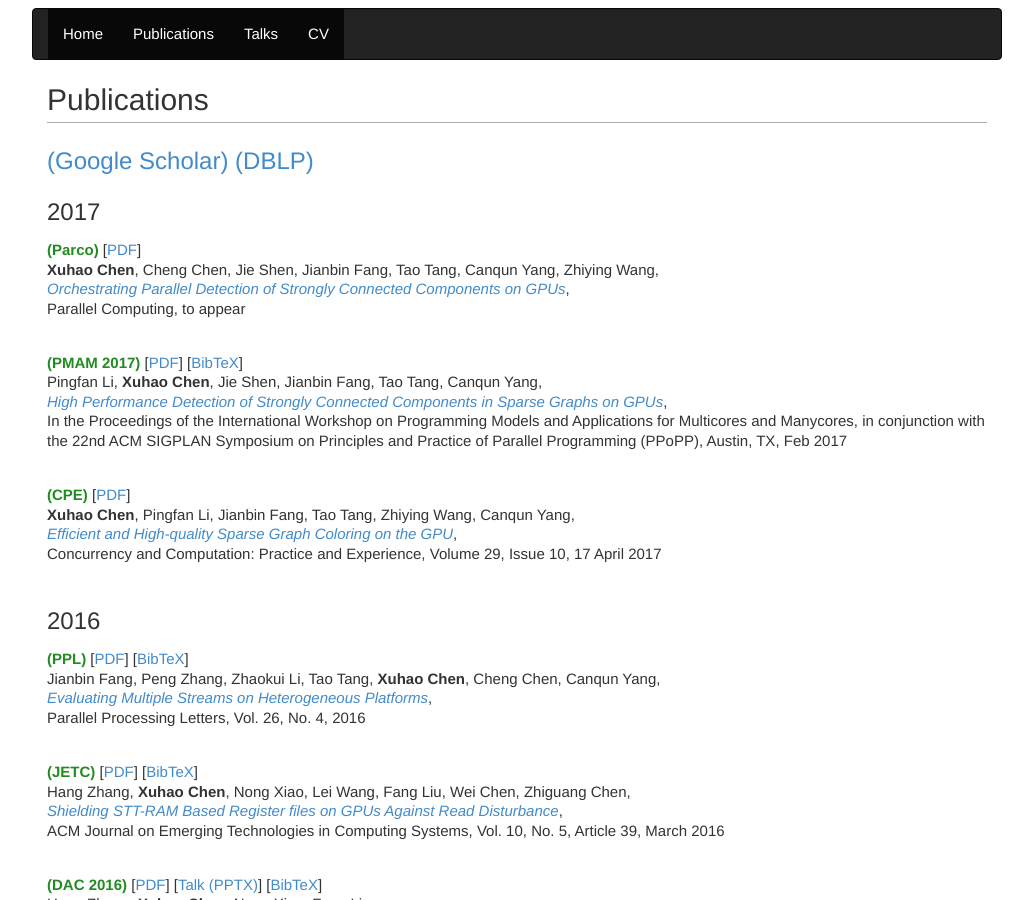
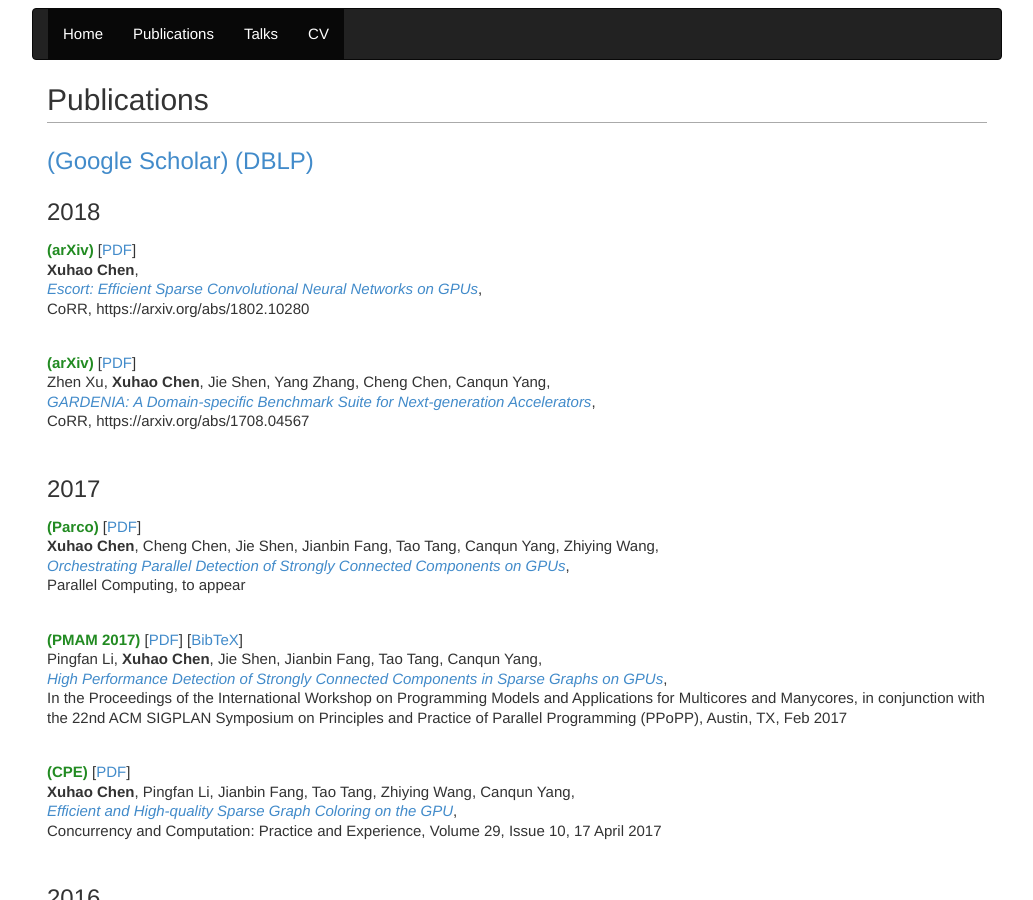
Before and after one commit to chenxuhao/chenxuhao.github.io, a Jekyll site: the page built from pubs.html, in a window 1280 px wide and 900 px high. Shown: the whole window, without its empty margins (123-1156 px from the left). Built offline with Jekyll 4.4.1, drawn with Linux system fonts in a browser that asks for light colours; some of the changed text lies outside the part shown.

Commit message:
update cv and pubs

```diff
--- a/_layouts/default.html
+++ b/_layouts/default.html
@@ -26,7 +26,7 @@
 			{{ content }}
 			<div id="footer">
 				<div id="footer-text">
-					Last Updated 2016-06-30 03:33:33 EDT, by Xuhao Chen.
+					Last Updated 2018-05-13 03:33:33 EDT, by Xuhao Chen.
 				</div>
 			</div>
 
--- a/index.html
+++ b/index.html
@@ -17,10 +17,8 @@ title: Xuhao Chen's Homepage
 <h2>About</h2>
 <p>I am an assistant research scientist at <a href="http://www.nudt.edu.cn/special_eng.asp?classid=12">College of Computer</a>,
   <a href="http://www.nudt.edu.cn/index_eng.htm">National University of Defense Technology (NUDT)</a>.
-  I work on computer architecture and computer systems,
-  with an emphasis on massively parallel accelerators.
-  My recent work focuses on algorithmic, compiler, and architectural support for irregular parallelism,
-  especially the memory irregularity in manycore processors.
+  I work on computer architecture and computer systems, with an emphasis on massively parallel accelerators.
+  My recent work focuses on efficient processing of emerging irregular algorithms (big-data analytics and machine learning).
   I received B.S. and Ph.D. degree from NUDT in 2009 and 2014 respectively.
   I spent two years (from 2012 to 2014) as a visiting Ph.D. student
   at the <a href="http://impact.crhc.illinois.edu/">IMPACT Research group</a>
--- a/pubs.html
+++ b/pubs.html
@@ -5,6 +5,23 @@ title: Xuhao Chen's Homepage
 <h2>Publications </h2>
 <h3><a href="https://scholar.google.com/citations?user=GcdGTBAAAAAJ&hl=en">(Google Scholar)</a>
 <a href="http://dblp.uni-trier.de/pers/hd/c/Chen:Xuhao">(DBLP)</a></h3>
+
+<h3>2018 </h3>
+<p><b><span style="color: forestgreen">(arXiv)</span></b>
+[<a href="https://arxiv.org/pdf/1802.10280.pdf">PDF</a>] <br />
+<b>Xuhao Chen</b>,<br />
+<a href="https://arxiv.org/pdf/1802.10280.pdf">
+<i>Escort: Efficient Sparse Convolutional Neural Networks on GPUs</i></a>, <br />
+CoRR, https://arxiv.org/abs/1802.10280<br /></p>
+<h3></h3>
+
+<p><b><span style="color: forestgreen">(arXiv)</span></b>
+[<a href="https://arxiv.org/pdf/1708.04567.pdf">PDF</a>] <br />
+Zhen Xu, <b>Xuhao Chen</b>, Jie Shen, Yang Zhang, Cheng Chen, Canqun Yang,<br />
+<a href="https://arxiv.org/pdf/1708.04567.pdf">
+<i>GARDENIA: A Domain-specific Benchmark Suite for Next-generation Accelerators</i></a>, <br />
+CoRR, https://arxiv.org/abs/1708.04567<br /></p>
+<h3></h3>
 
 <h3>2017 </h3>
 <p><b><span style="color: forestgreen">(Parco)</span></b>
```
Also changed, not shown: 1 other file.
